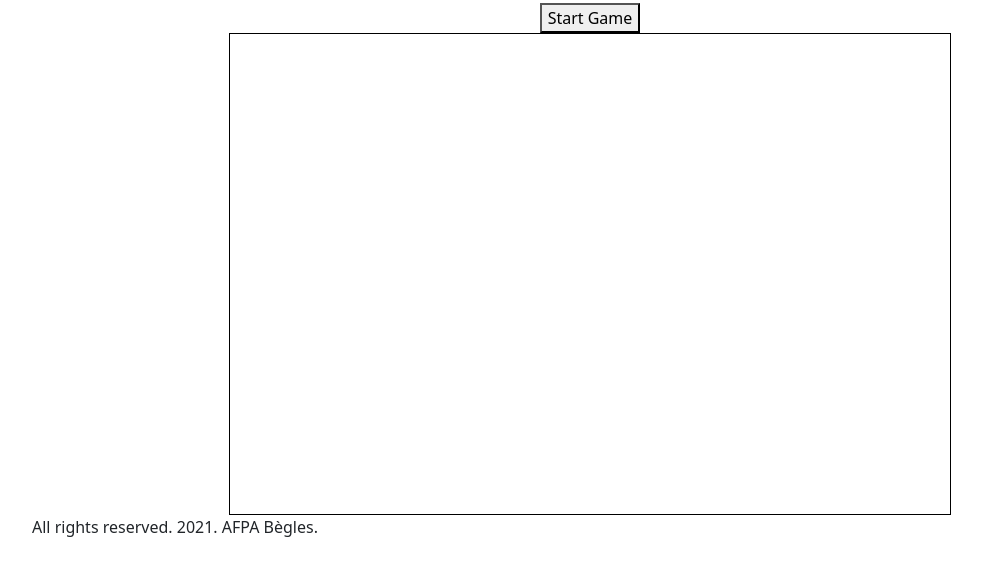
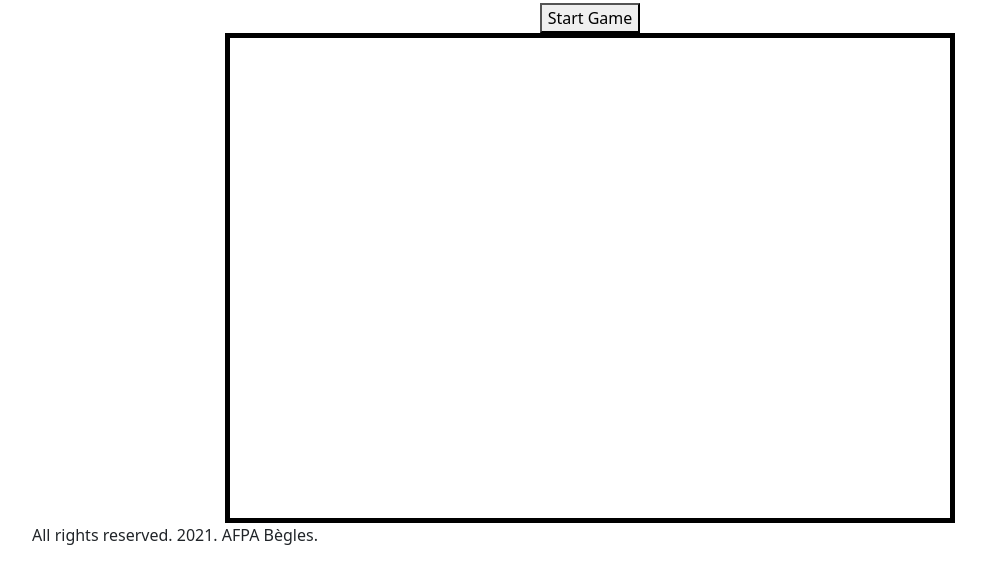
Before and after one commit to nouhamenadjlia/AFPABricks, a plain HTML site: page index.html in a window 1280 px wide. Shown: the part 53-636 px from the top of the page, without its empty margins (50-1036 px from the left). Drawn offline with nearby package versions, Linux system fonts and the light colour scheme.

Commit message:
Update style.css

```diff
--- a/assets/css/style.css
+++ b/assets/css/style.css
@@ -14,5 +14,5 @@
 canvas {
   margin:0 auto;
   display: block;
-	border: 1px solid black;
+	border: 5px solid black;
 }
```
